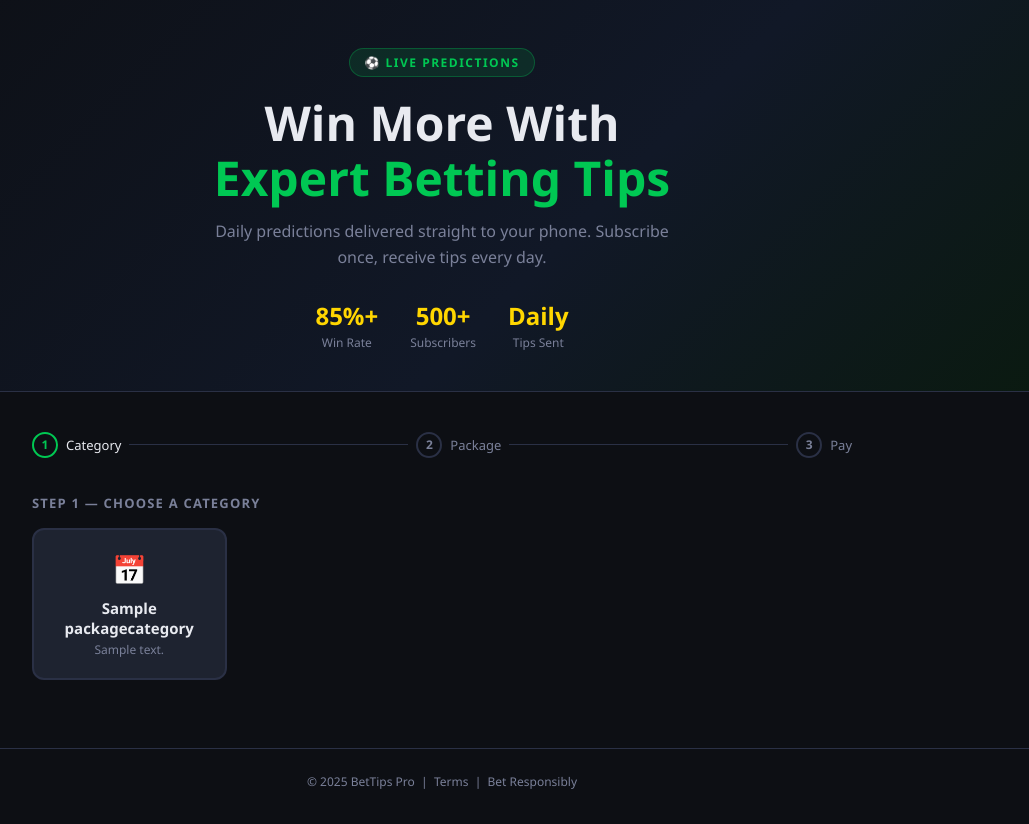
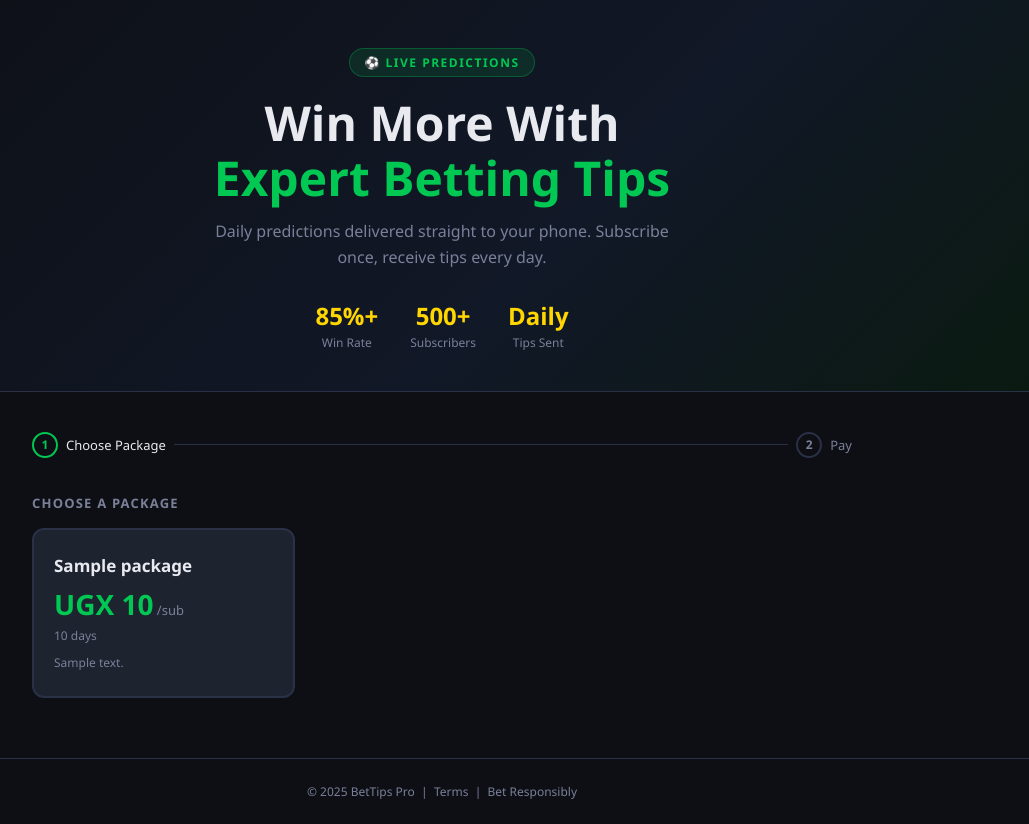
Before and after one commit to Ssebaleke/betting_bot_prod, a Django app: page / in a window 1280 px wide. Shown: the whole page, without its empty margins (198-1227 px from the left). Before the commit the page ends 789 px from the top, so only its background shows below. Run offline with Django 5.2, Linux system fonts and the light colour scheme; tables that the repository leaves empty hold one stand-in row (values such as "Sample post").

Commit message:
Simplify landing page - remove categories, show packages directly, fix CSRF and URL conflicts

```diff
--- a/betting_bot/landing/templates/landing/index.html
+++ b/betting_bot/landing/templates/landing/index.html
@@ -1,4 +1,5 @@
 <!DOCTYPE html>
+{% load static %}
 <html lang="en">
 <head>
   <meta charset="UTF-8" />
@@ -29,7 +30,7 @@
       min-height: 100vh;
     }
 
-    /* ── HERO ── */
+    /* HERO */
     .hero {
       background: linear-gradient(135deg, #0d0f14 0%, #111827 60%, #0a1a0f 100%);
       border-bottom: 1px solid var(--border);
@@ -73,7 +74,7 @@
     .stat-value { font-size: 24px; font-weight: 800; color: var(--gold); }
     .stat-label { font-size: 12px; color: var(--muted); margin-top: 2px; }
 
-    /* ── MAIN ── */
+    /* MAIN */
     .container { max-width: 860px; margin: 0 auto; padding: 40px 20px 60px; }
 
     .section-title {
@@ -85,7 +86,7 @@
       margin-bottom: 16px;
     }
 
-    /* ── STEPS ── */
+    /* STEPS */
     .steps {
       display: flex;
       gap: 8px;
@@ -114,43 +115,21 @@
     .step.done .step-num { background: var(--green); border-color: var(--green); color: #000; }
     .step-divider { flex: 1; height: 1px; background: var(--border); min-width: 16px; }
 
-    /* ── PANELS ── */
+    /* PANELS */
     .panel { display: none; }
     .panel.active { display: block; }
 
-    /* ── CATEGORY GRID ── */
-    .category-grid {
-      display: grid;
-      grid-template-columns: repeat(auto-fill, minmax(180px, 1fr));
-      gap: 14px;
-      margin-bottom: 8px;
-    }
-    .category-card {
-      background: var(--card);
-      border: 2px solid var(--border);
-      border-radius: var(--radius);
-      padding: 20px 16px;
-      cursor: pointer;
-      transition: border-color .2s, transform .15s;
-      text-align: center;
-    }
-    .category-card:hover { border-color: var(--green-dim); transform: translateY(-2px); }
-    .category-card.selected { border-color: var(--green); background: rgba(0,200,83,.06); }
-    .category-icon { font-size: 28px; margin-bottom: 10px; }
-    .category-name { font-size: 15px; font-weight: 700; margin-bottom: 4px; }
-    .category-desc { font-size: 12px; color: var(--muted); line-height: 1.4; }
-
-    /* ── PACKAGE GRID ── */
+    /* PACKAGE GRID */
     .package-grid {
       display: grid;
-      grid-template-columns: repeat(auto-fill, minmax(200px, 1fr));
-      gap: 14px;
+      grid-template-columns: repeat(auto-fill, minmax(210px, 1fr));
+      gap: 16px;
     }
     .package-card {
       background: var(--card);
       border: 2px solid var(--border);
       border-radius: var(--radius);
-      padding: 22px 18px;
+      padding: 24px 20px;
       cursor: pointer;
       transition: border-color .2s, transform .15s;
       position: relative;
@@ -164,13 +143,13 @@
       font-size: 9px; font-weight: 800; letter-spacing: 1px;
       padding: 3px 8px; border-radius: 0 0 6px 6px;
     }
-    .pkg-name { font-size: 16px; font-weight: 700; margin-bottom: 6px; }
-    .pkg-price { font-size: 26px; font-weight: 800; color: var(--green); margin-bottom: 4px; }
+    .pkg-name { font-size: 17px; font-weight: 700; margin-bottom: 8px; }
+    .pkg-price { font-size: 28px; font-weight: 800; color: var(--green); margin-bottom: 4px; }
     .pkg-price span { font-size: 13px; font-weight: 500; color: var(--muted); }
     .pkg-duration { font-size: 12px; color: var(--muted); margin-bottom: 10px; }
     .pkg-desc { font-size: 12px; color: var(--muted); line-height: 1.5; }
 
-    /* ── PHONE FORM ── */
+    /* PHONE FORM */
     .phone-card {
       background: var(--card);
       border: 1px solid var(--border);
@@ -185,6 +164,7 @@
       padding: 12px 16px;
       margin-bottom: 22px;
       font-size: 14px;
+      line-height: 1.6;
     }
     .selected-summary strong { color: var(--green); }
     label { display: block; font-size: 13px; font-weight: 600; color: var(--muted); margin-bottom: 8px; }
@@ -213,7 +193,7 @@
       outline: none;
       color: var(--text);
       font-size: 16px;
-      padding: 14px 14px;
+      padding: 14px;
     }
     .phone-input-wrap input::placeholder { color: var(--muted); }
 
@@ -228,11 +208,10 @@
       padding: 15px;
       cursor: pointer;
       transition: opacity .2s, transform .15s;
-      letter-spacing: .3px;
     }
     .btn-pay:hover { opacity: .9; transform: translateY(-1px); }
     .btn-pay:disabled { opacity: .5; cursor: not-allowed; transform: none; }
-    .btn-pay .spinner {
+    .spinner {
       display: inline-block;
       width: 16px; height: 16px;
       border: 2px solid rgba(0,0,0,.3);
@@ -257,7 +236,7 @@
     }
     .btn-back:hover { border-color: var(--text); color: var(--text); }
 
-    /* ── SUCCESS ── */
+    /* SUCCESS */
     .success-card {
       background: var(--card);
       border: 1px solid rgba(0,200,83,.3);
@@ -269,7 +248,7 @@
     .success-icon { font-size: 56px; margin-bottom: 16px; }
     .success-card h2 { font-size: 22px; font-weight: 800; margin-bottom: 10px; color: var(--green); }
     .success-card p { color: var(--muted); font-size: 14px; line-height: 1.6; margin-bottom: 8px; }
-    .success-card .phone-highlight {
+    .phone-highlight {
       display: inline-block;
       background: rgba(0,200,83,.1);
       border: 1px solid rgba(0,200,83,.25);
@@ -281,7 +260,7 @@
       margin: 8px 0 16px;
     }
 
-    /* ── ERROR ── */
+    /* ERROR */
     .error-msg {
       background: rgba(255,68,68,.1);
       border: 1px solid rgba(255,68,68,.3);
@@ -294,17 +273,16 @@
     }
     .error-msg.show { display: block; }
 
-    /* ── LOADING SKELETON ── */
+    /* SKELETON */
     .skeleton {
       background: linear-gradient(90deg, var(--card) 25%, var(--border) 50%, var(--card) 75%);
       background-size: 200% 100%;
       animation: shimmer 1.4s infinite;
-      border-radius: 8px;
-      height: 100px;
+      border-radius: var(--radius);
+      height: 140px;
     }
     @keyframes shimmer { to { background-position: -200% 0; } }
 
-    /* ── FOOTER ── */
     footer {
       text-align: center;
       padding: 24px 20px;
@@ -323,7 +301,6 @@
 </head>
 <body>
 
-<!-- HERO -->
 <div class="hero">
   <div class="hero-badge">⚽ Live Predictions</div>
   <h1>Win More With<br><span>Expert Betting Tips</span></h1>
@@ -335,47 +312,34 @@
   </div>
 </div>
 
-<!-- MAIN -->
 <div class="container">
 
-  <!-- STEPS INDICATOR -->
+  <!-- STEPS -->
   <div class="steps" id="stepsBar">
     <div class="step active" id="step1">
       <div class="step-num">1</div>
-      <span class="step-label">Category</span>
+      <span class="step-label">Choose Package</span>
     </div>
     <div class="step-divider"></div>
     <div class="step" id="step2">
       <div class="step-num">2</div>
-      <span class="step-label">Package</span>
-    </div>
-    <div class="step-divider"></div>
-    <div class="step" id="step3">
-      <div class="step-num">3</div>
       <span class="step-label">Pay</span>
     </div>
   </div>
 
-  <!-- PANEL 1: CATEGORIES -->
-  <div class="panel active" id="panelCategory">
-    <div class="section-title">Step 1 — Choose a Category</div>
-    <div class="category-grid" id="categoryGrid">
+  <!-- PANEL 1: PACKAGES -->
+  <div class="panel active" id="panelPackage">
+    <div class="section-title">Choose a Package</div>
+    <div class="package-grid" id="packageGrid">
       <div class="skeleton"></div>
       <div class="skeleton"></div>
       <div class="skeleton"></div>
     </div>
   </div>
 
-  <!-- PANEL 2: PACKAGES -->
-  <div class="panel" id="panelPackage">
-    <button class="btn-back" onclick="goBack(1)">← Back</button>
-    <div class="section-title" id="packageSectionTitle">Step 2 — Choose a Package</div>
-    <div class="package-grid" id="packageGrid"></div>
-  </div>
-
-  <!-- PANEL 3: PHONE + PAY -->
+  <!-- PANEL 2: PHONE + PAY -->
   <div class="panel" id="panelPhone">
-    <button class="btn-back" onclick="goBack(2)">← Back</button>
+    <button class="btn-back" onclick="showPanel(1)">← Back</button>
     <div class="phone-card">
       <div class="selected-summary" id="selectedSummary"></div>
       <div class="error-msg" id="errorMsg"></div>
@@ -390,14 +354,14 @@
     </div>
   </div>
 
-  <!-- PANEL 4: SUCCESS -->
+  <!-- PANEL 3: SUCCESS -->
   <div class="panel" id="panelSuccess">
     <div class="success-card">
       <div class="success-icon">✅</div>
       <h2>Payment Received!</h2>
       <p>Your subscription is now active.</p>
       <div class="phone-highlight" id="successPhone"></div>
-      <p>Predictions will be sent to your phone via SMS every day. An SMS confirmation has been sent to you.</p>
+      <p>Predictions will be sent to your phone via SMS every day.<br>An SMS confirmation has been sent to you.</p>
       <p style="margin-top:16px; font-size:12px;">Bet Responsibly 🍀</p>
     </div>
   </div>
@@ -409,68 +373,41 @@
 </footer>
 
 <script>
-  const CATEGORY_ICONS = ["📅","📆","🗓️","⚡","🔥","💎","🏆","⭐"];
-  let categories = [];
-  let selectedCategory = null;
   let selectedPackage = null;
 
-  // ── Load categories on page load ──
-  fetch("/api/categories/")
+  fetch("/packages/")
     .then(r => r.json())
-    .then(data => {
-      categories = data.categories;
-      renderCategories();
-    })
+    .then(data => renderPackages(data.packages))
     .catch(() => {
-      document.getElementById("categoryGrid").innerHTML =
+      document.getElementById("packageGrid").innerHTML =
         '<p style="color:var(--danger);font-size:14px;">Failed to load packages. Please refresh.</p>';
     });
 
-  function renderCategories() {
-    const grid = document.getElementById("categoryGrid");
-    if (!categories.length) {
+  function renderPackages(packages) {
+    const grid = document.getElementById("packageGrid");
+    if (!packages.length) {
       grid.innerHTML = '<p style="color:var(--muted);font-size:14px;">No packages available right now.</p>';
       return;
     }
-    grid.innerHTML = categories.map((cat, i) => `
-      <div class="category-card" onclick="selectCategory(${cat.id})">
-        <div class="category-icon">${CATEGORY_ICONS[i % CATEGORY_ICONS.length]}</div>
-        <div class="category-name">${esc(cat.name)}</div>
-        <div class="category-desc">${esc(cat.description) || cat.packages.length + " package" + (cat.packages.length !== 1 ? "s" : "")}</div>
-      </div>
-    `).join("");
-  }
-
-  function selectCategory(id) {
-    selectedCategory = categories.find(c => c.id === id);
-    renderPackages();
-    showPanel(2);
-  }
-
-  function renderPackages() {
-    const grid = document.getElementById("packageGrid");
-    const pkgs = selectedCategory.packages;
-    document.getElementById("packageSectionTitle").textContent =
-      `Step 2 — Choose a ${selectedCategory.name} Package`;
-
-    grid.innerHTML = pkgs.map((p, i) => `
-      <div class="package-card ${i === 1 && pkgs.length > 1 ? 'popular' : ''}" onclick="selectPackage(${p.id}, '${esc(p.name)}', '${p.price}', ${p.duration_days})">
+    grid.innerHTML = packages.map((p, i) => `
+      <div class="package-card ${i === 1 && packages.length > 2 ? 'popular' : ''}"
+           onclick="selectPackage(${p.id}, '${esc(p.name)}', '${p.price}', ${p.duration_days})">
         <div class="pkg-name">${esc(p.name)}</div>
         <div class="pkg-price">UGX ${fmt(p.price)}<span> /sub</span></div>
-        <div class="pkg-duration">${p.duration_days} day${p.duration_days !== 1 ? "s" : ""}</div>
-        <div class="pkg-desc">${esc(p.description) || "Daily predictions delivered via SMS"}</div>
+        <div class="pkg-duration">${p.duration_days} day${p.duration_days !== 1 ? 's' : ''}</div>
+        <div class="pkg-desc">${esc(p.description) || 'Daily predictions delivered via SMS'}</div>
       </div>
-    `).join("");
+    `).join('');
   }
 
   function selectPackage(id, name, price, days) {
     selectedPackage = { id, name, price, days };
     document.getElementById("selectedSummary").innerHTML =
-      `<strong>${esc(selectedCategory.name)} – ${esc(name)}</strong><br>` +
-      `UGX ${fmt(price)} &nbsp;·&nbsp; ${days} day${days !== 1 ? "s" : ""}`;
+      `<strong>${esc(name)}</strong><br>` +
+      `UGX ${fmt(price)} &nbsp;·&nbsp; ${days} day${days !== 1 ? 's' : ''}`;
     document.getElementById("phoneInput").value = "";
     hideError();
-    showPanel(3);
+    showPanel(2);
   }
 
   function submitPayment() {
@@ -489,14 +426,17 @@
 
     fetch("/pay/initiate/web/", {
       method: "POST",
-      headers: { "Content-Type": "application/json", "X-CSRFToken": getCookie("csrftoken") },
+      headers: {
+        "Content-Type": "application/json",
+        "X-CSRFToken": "{{ csrf_token }}"
+      },
       body: JSON.stringify({ phone: "256" + phone, package_id: selectedPackage.id })
     })
     .then(r => r.json())
     .then(data => {
       if (data.success) {
         document.getElementById("successPhone").textContent = "+256" + phone;
-        showPanel(4);
+        showPanel(3);
       } else {
         showError(data.error || "Payment failed. Please try again.");
         btn.disabled = false;
@@ -510,28 +450,24 @@
     });
   }
 
-  // ── Panel navigation ──
   function showPanel(n) {
-    ["panelCategory","panelPackage","panelPhone","panelSuccess"].forEach((id, i) => {
+    ["panelPackage", "panelPhone", "panelSuccess"].forEach((id, i) => {
       document.getElementById(id).classList.toggle("active", i + 1 === n);
     });
     updateSteps(n);
     window.scrollTo({ top: 0, behavior: "smooth" });
   }
 
-  function goBack(n) { showPanel(n); }
-
   function updateSteps(active) {
-    [1,2,3].forEach(i => {
+    [1, 2].forEach(i => {
       const el = document.getElementById("step" + i);
-      el.classList.remove("active","done");
+      el.classList.remove("active", "done");
       if (i < active) el.classList.add("done");
       else if (i === active) el.classList.add("active");
     });
-    document.getElementById("stepsBar").style.display = active === 4 ? "none" : "flex";
+    document.getElementById("stepsBar").style.display = active === 3 ? "none" : "flex";
   }
 
-  // ── Helpers ──
   function showError(msg) {
     const el = document.getElementById("errorMsg");
     el.textContent = msg;
@@ -539,19 +475,12 @@
   }
   function hideError() { document.getElementById("errorMsg").classList.remove("show"); }
 
-  function fmt(price) {
-    return Number(price).toLocaleString("en-UG");
-  }
+  function fmt(price) { return Number(price).toLocaleString("en-UG"); }
 
   function esc(str) {
     if (!str) return "";
     return str.replace(/&/g,"&amp;").replace(/</g,"&lt;").replace(/>/g,"&gt;").replace(/"/g,"&quot;");
   }
-
-  function getCookie(name) {
-    const v = document.cookie.match("(^|;)\\s*" + name + "\\s*=\\s*([^;]+)");
-    return v ? v.pop() : "";
-  }
 </script>
 </body>
 </html>
--- a/betting_bot/landing/urls.py
+++ b/betting_bot/landing/urls.py
@@ -1,7 +1,7 @@
 from django.urls import path
-from .views import index, categories_api
+from .views import index, packages_api
 
 urlpatterns = [
     path("", index, name="landing"),
-    path("api/categories/", categories_api, name="landing_categories"),
+    path("packages/", packages_api, name="landing_packages"),
 ]
--- a/betting_bot/landing/views.py
+++ b/betting_bot/landing/views.py
@@ -1,11 +1,10 @@
-import json
 import logging
 
 from django.shortcuts import render
 from django.http import JsonResponse
 from django.views.decorators.http import require_GET
 
-from packages.models import PackageCategory
+from packages.models import Package
 
 logger = logging.getLogger(__name__)
 
@@ -15,21 +14,17 @@ def index(request):
 
 
 @require_GET
-def categories_api(request):
-    """Return active categories with their active packages as JSON."""
-    categories = PackageCategory.objects.filter(is_active=True).prefetch_related("packages")
-    data = []
-    for cat in categories:
-        packages = [
-            {
-                "id": p.id,
-                "name": p.name,
-                "description": p.description,
-                "price": str(p.price),
-                "duration_days": p.duration_days,
-            }
-            for p in cat.packages.filter(is_active=True).order_by("level")
-        ]
-        if packages:
-            data.append({"id": cat.id, "name": cat.name, "description": cat.description, "packages": packages})
-    return JsonResponse({"categories": data})
+def packages_api(request):
+    """Return all active packages as JSON."""
+    packages = Package.objects.filter(is_active=True).order_by("level")
+    data = [
+        {
+            "id": p.id,
+            "name": p.name,
+            "description": p.description,
+            "price": str(p.price),
+            "duration_days": p.duration_days,
+        }
+        for p in packages
+    ]
+    return JsonResponse({"packages": data})
```
Also changed, not shown: betting_bot/payments/views.py (+6 -4 lines), 2 other files.
